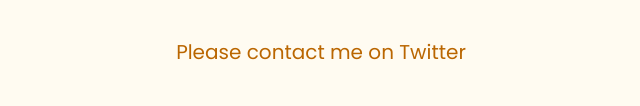
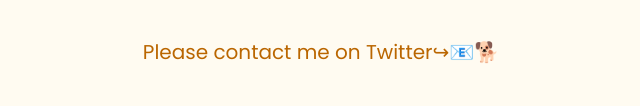
Before and after one commit to hachikou136/links, a plain HTML site: page docs/index.html in a window 1280 px wide. Shown: the part 321-427 px from the top of the page, without its empty margins (319-959 px from the left). Drawn offline with Linux system fonts and the light colour scheme.

Commit message:
Update index.html

```diff
--- a/docs/index.html
+++ b/docs/index.html
@@ -17,7 +17,7 @@
     <img src="https://github.com/hachikou136.png" alt="">
     <p class="text">@hachikou136</p>
 
-    <p>Please contact me on Twitter</p>
+    <p>Please contact me on Twitter↪📧🐕</p>
 
     <div id="links">
         <!--
```
